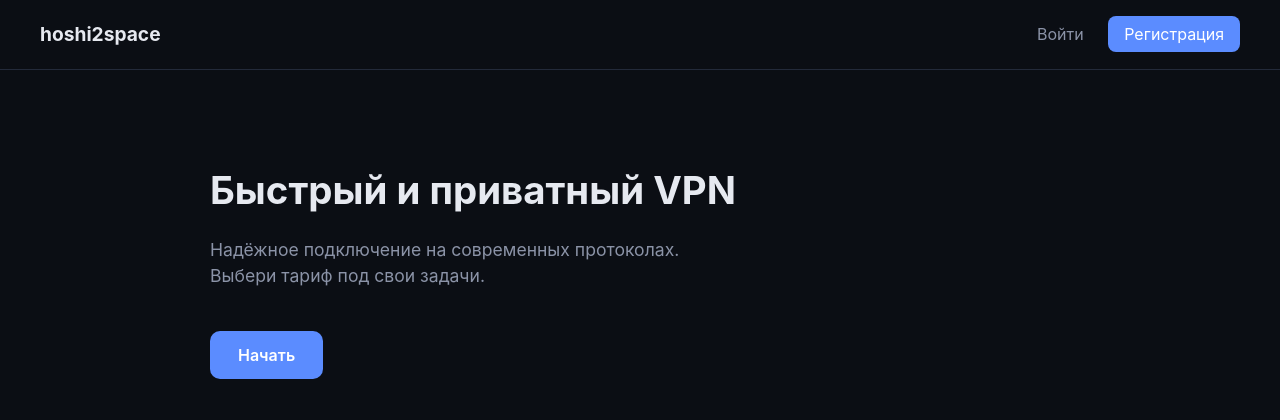
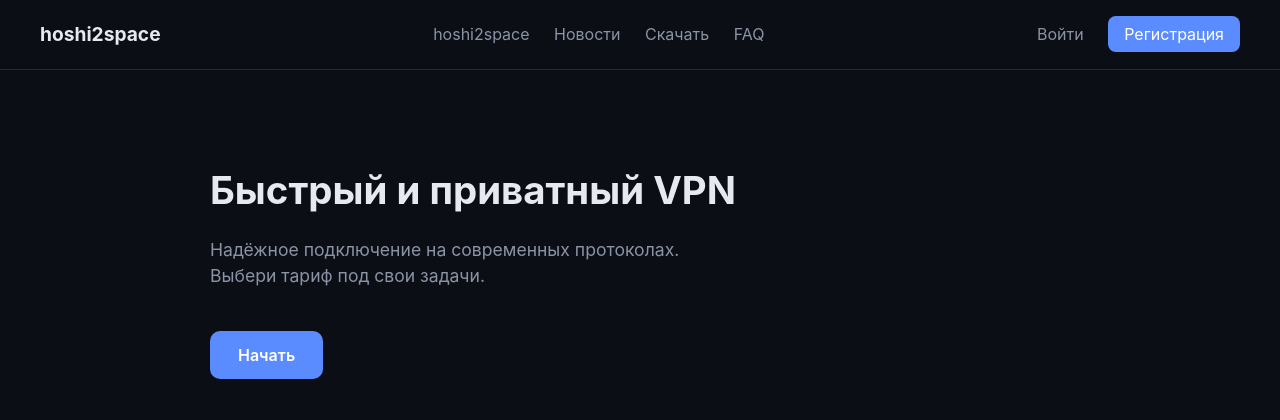
Before and after one commit to HoshiNoHito/hoshi2space_VPN, a FastAPI app: page / in a window 1280 px wide. Shown: the top 420 px of the page. Run offline with FastAPI, Linux system fonts and the light colour scheme.

Commit message:
Update base.html

```diff
--- a/app/templates/base.html
+++ b/app/templates/base.html
@@ -9,7 +9,15 @@
 <body>
     <header class="nav">
         <a href="/" class="logo">hoshi2space</a>
-        <nav>
+
+        <nav class="nav-center">
+            <a href="/">hoshi2space</a>
+            <a href="/news">Новости</a>
+            <a href="/downloads">Скачать</a>
+            <a href="/faq">FAQ</a>
+        </nav>
+
+        <nav class="nav-right">
             {% if request.session.get('user_id') %}
                 <a href="/dashboard">Личный кабинет</a>
                 <a href="/logout">Выйти</a>
```
